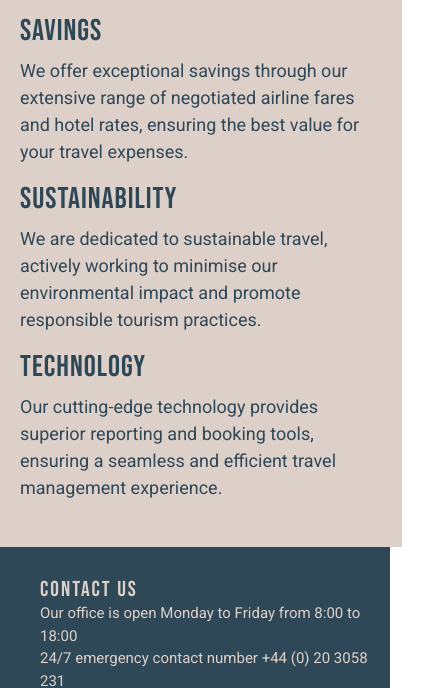
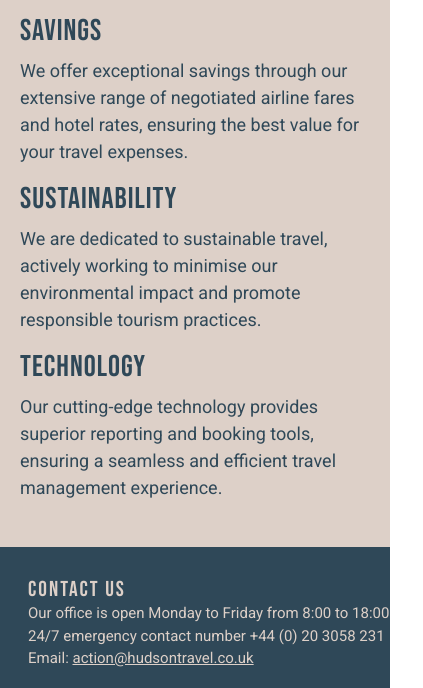
Before and after one commit to Ty-Thetravelguy/hudson-business-travel, a plain HTML site: page index.html in a window 390 px wide. Shown: the part 1321-2009 px from the top of the page, 423 px wide, since content can reach past the window. Drawn offline with nearby package versions, Linux system fonts and the light colour scheme.

```diff
--- a/assets/css/style.css
+++ b/assets/css/style.css
@@ -1,3 +1,15 @@
+/*----------------------------------------------------- General */
+
+body {
+    margin: 0;
+    padding: 0;
+}
+
+html, body {
+    max-width: 100%;
+    overflow-x: hidden;
+}
+
 /*----------------------------------------------------- Images */
 
 .hero-img-home {
@@ -17,6 +29,7 @@
     right: 0;
     bottom: 0;
     background: linear-gradient(to right, #ffffff00, #DDD0C8);
+
 }
 
 /*----------------------------------------------------- Nav Bar */
@@ -30,6 +43,7 @@
 
 .nav-menu {
     background-color: #2f4858;
+    box-sizing: content-box;
 }
 
 .navbar-nav .nav-item a {
@@ -50,6 +64,8 @@
 
 /*----------------------------------------------------- Background Colours */
 
+
+
 .why-section-bg-color {
     background-color: #DDD0C8;
 }
@@ -65,6 +81,8 @@
 p {
     font-family: 'Roboto', sans-serif;
 }
+
+
 
 /*----------------------------------------------------- Home */
 
--- a/index.html
+++ b/index.html
@@ -93,7 +93,7 @@
       </div>
     </div>
         <!--Why section-->
-        <div class="container-flex">
+        <div class="container-flex g-0">
           <div class="row why-section why-section-heading why-section-bg-color text-center ">
             <div class="col-12 ">
               <h3>Why Choose Hudson Business Travel</h3>
@@ -135,7 +135,7 @@
 
     <footer>
       <!--Footer section-->
-      <div class="container-fluid">
+      <div class="container-fluid g-0">
         <!--Contact details & hours section-->
         <div class="row" id="footer-details">
           <div class="col-12 col-md-6 contact-hours-info">
```
